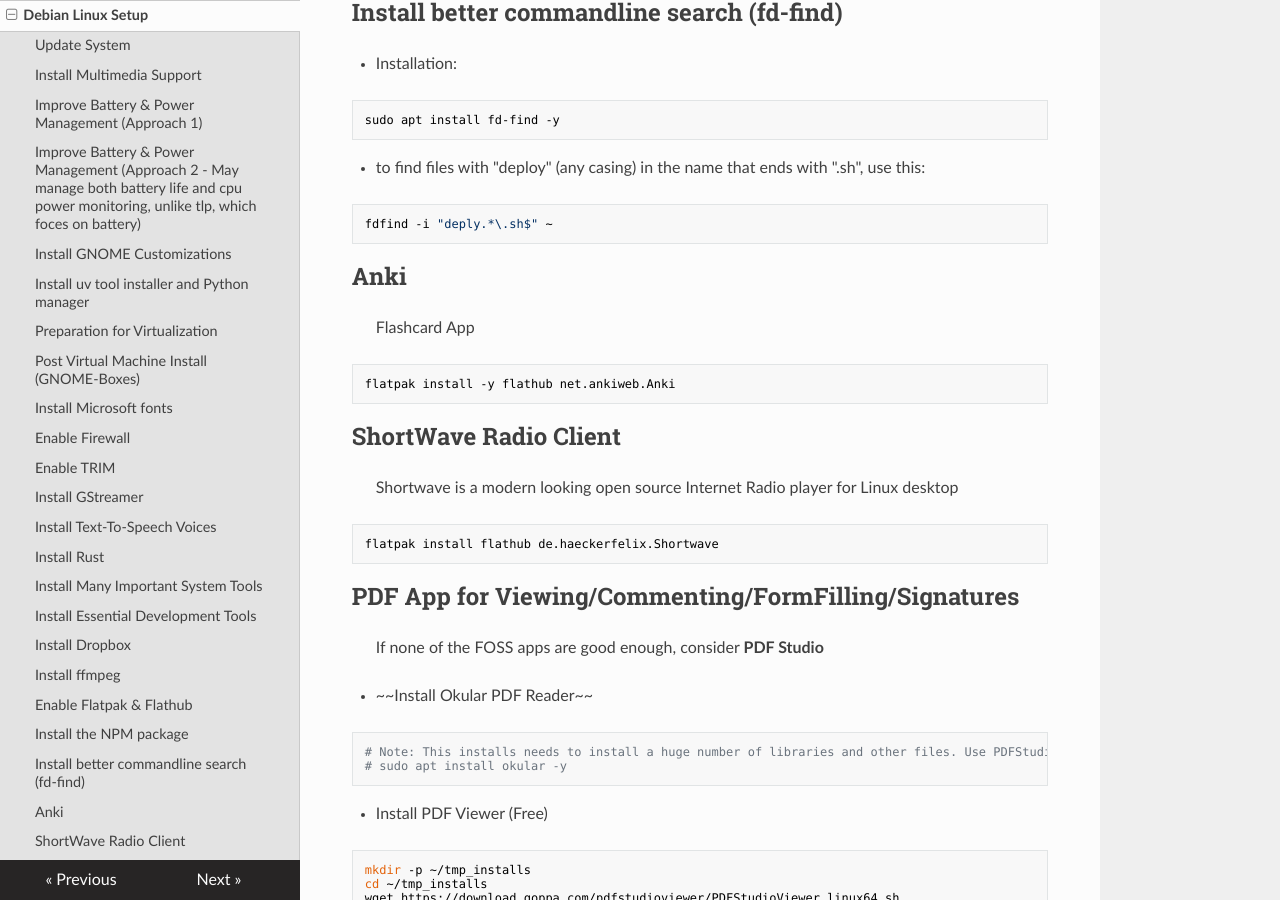
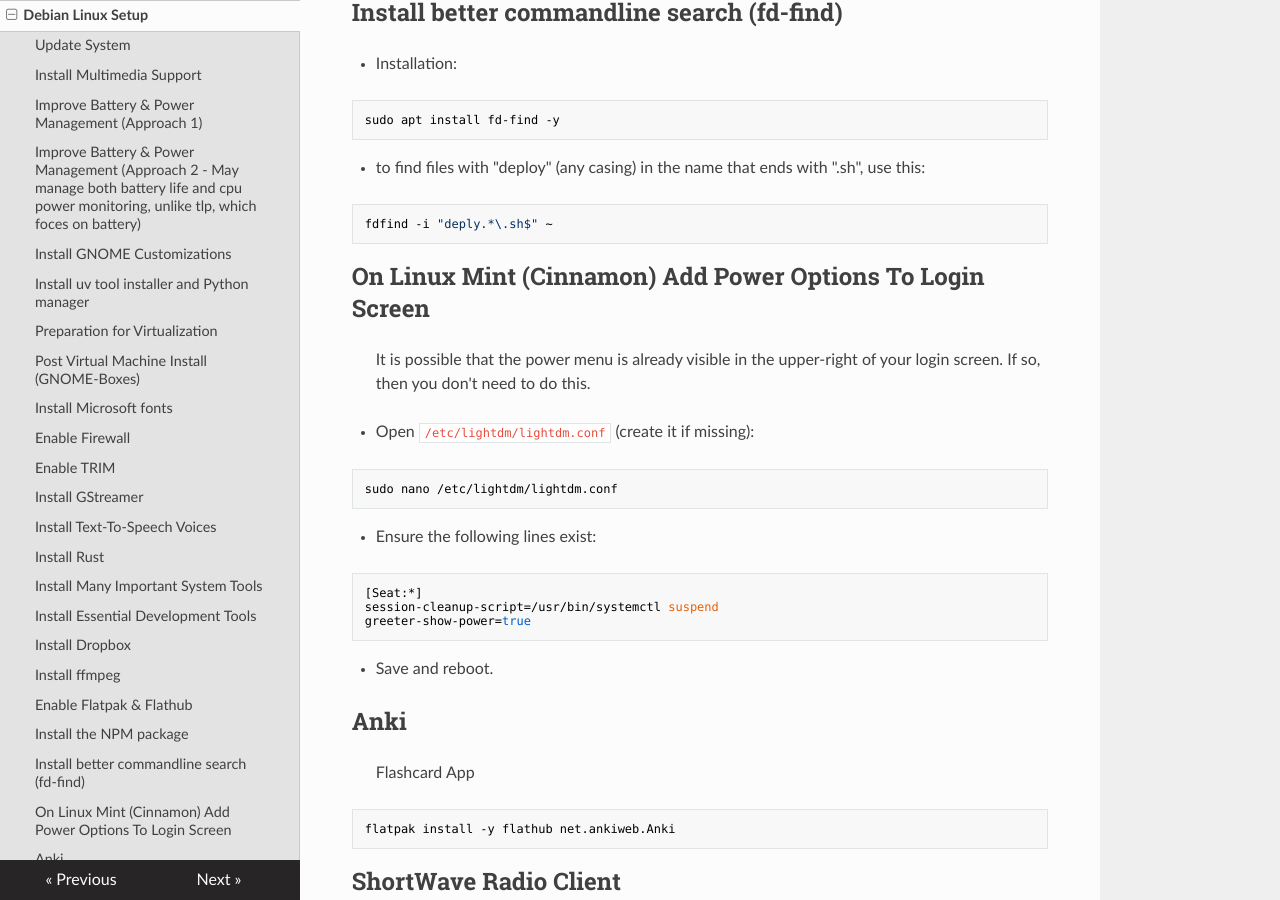
Before and after one commit to travisseymour/useful_stuff, an MkDocs documentation site: the page built from docs/debian_setup.md, in a window 1280 px wide and 900 px high, scrolled down 6387 px. Built offline with MkDocs 1.6.1, drawn with Linux system fonts in a browser that asks for light colours; nearby versions of some CDN libraries.

Commit message:
added way to enable power options on Mint login screen

````diff
--- a/docs/debian_setup.md
+++ b/docs/debian_setup.md
@@ -301,6 +301,24 @@
 ```bash
 fdfind -i "deply.*\.sh$" ~
 ```
+
+## On Linux Mint (Cinnamon) Add Power Options To Login Screen
+
+> It is possible that the power menu is already visible in the upper-right of your login screen. If so, then you don't need to do this.
+
+- Open `/etc/lightdm/lightdm.conf` (create it if missing):
+```bash
+sudo nano /etc/lightdm/lightdm.conf
+```
+
+- Ensure the following lines exist:
+```bash
+[Seat:*]
+session-cleanup-script=/usr/bin/systemctl suspend
+greeter-show-power=true
+```
+
+- Save and reboot.
 
 ## Anki
 
````
Also changed, not shown: 1 other file.
